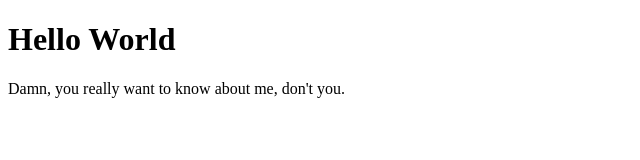
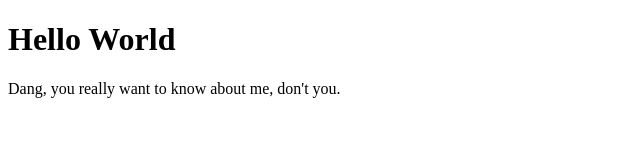
Before and after one commit to DamavndMind/DamavndMind.github.io, a plain HTML site: page index.html in a window 1280 px wide. Shown: the full height of the page, 0-640 px from the left. Drawn offline with Linux system fonts and the light colour scheme.

Commit message:
Update index.html

```diff
--- a/index.html
+++ b/index.html
@@ -7,6 +7,6 @@ test
 </head>
 <body>
 <h1>Hello World</h1>
-<p>Damn, you really want to know about me, don't you.</p>
+<p>Dang, you really want to know about me, don't you.</p>
 </body>
 </html>
```
